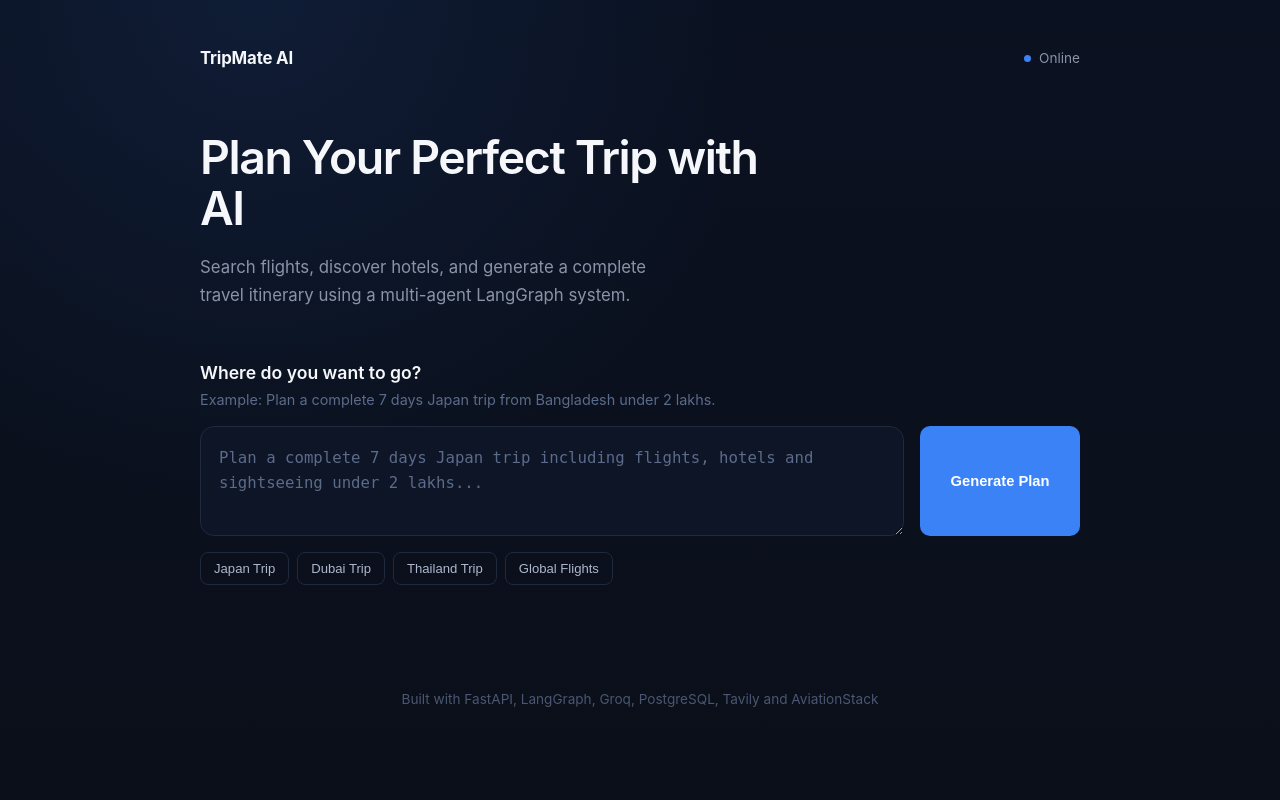
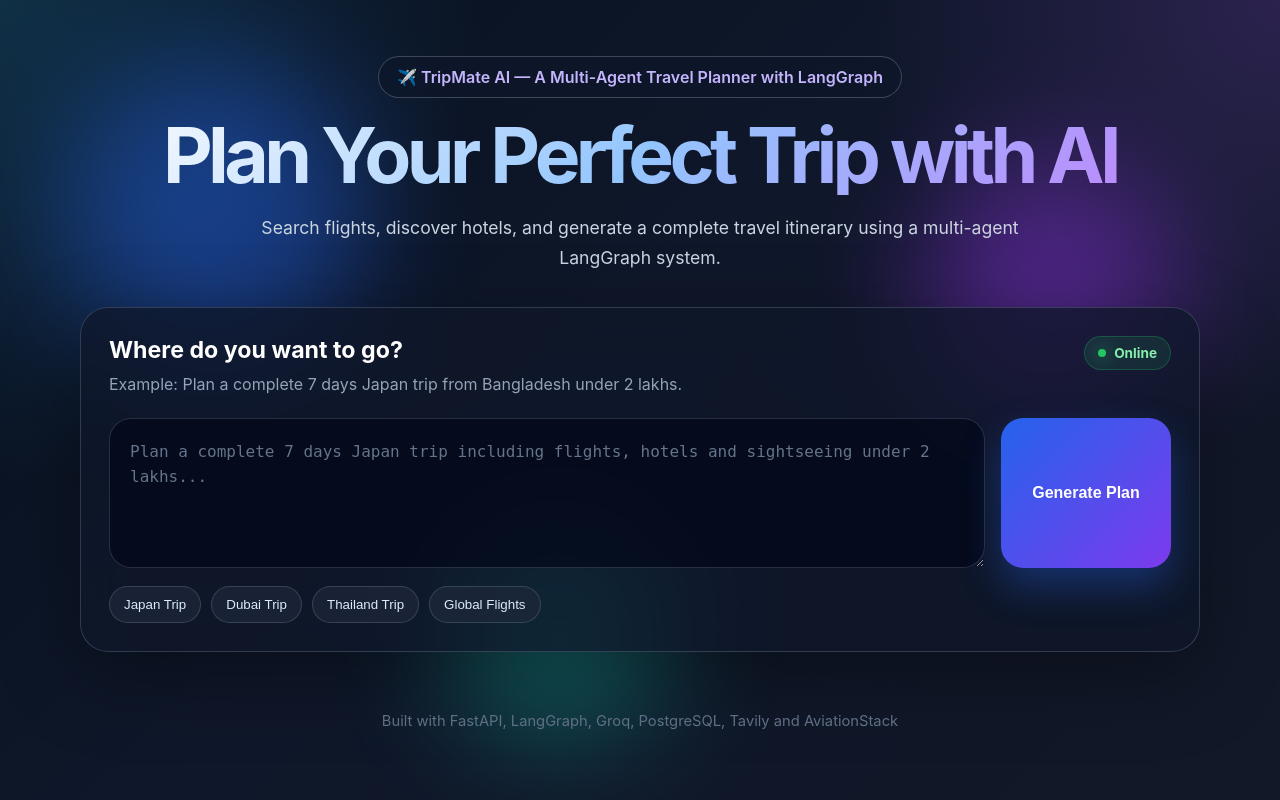
Before and after one commit to Anoop-2752/TripMate-AI---A-Multi-Agent-Travel-Planner-with-LangGraph, a FastAPI app: page / in a window 1280 px wide. Run offline with FastAPI, Linux system fonts and the light colour scheme; some libraries are stand-ins or nearby versions.

Commit message:
updated index files

```diff
--- a/static/script.js
+++ b/static/script.js
@@ -138,7 +138,6 @@ function downloadPDF() {
 
     downloadBtn.textContent = "Preparing PDF...";
     downloadBtn.disabled = true;
-    pdfContent.classList.add("pdf-export");
 
     const options = {
         margin: 0.5,
@@ -169,12 +168,10 @@ function downloadPDF() {
         .then(() => {
             downloadBtn.textContent = oldText;
             downloadBtn.disabled = false;
-            pdfContent.classList.remove("pdf-export");
         })
         .catch(() => {
             downloadBtn.textContent = oldText;
             downloadBtn.disabled = false;
-            pdfContent.classList.remove("pdf-export");
             showError("Could not download PDF.");
         });
 }
--- a/static/style.css
+++ b/static/style.css
@@ -7,84 +7,149 @@
 body {
     font-family: Inter, system-ui, -apple-system, BlinkMacSystemFont, "Segoe UI", sans-serif;
     min-height: 100vh;
-    color: #e7ebf3;
+    background: #07111f;
+    color: #ffffff;
+    overflow-x: hidden;
+}
+
+.page-bg {
+    position: fixed;
+    inset: 0;
+    z-index: -1;
     background:
-        radial-gradient(circle at 20% 0%, rgba(59, 130, 246, 0.10), transparent 40%),
-        linear-gradient(180deg, #0a1120 0%, #0b0f1a 100%);
-    background-attachment: fixed;
+        radial-gradient(circle at top left, rgba(56, 189, 248, 0.18), transparent 32%),
+        radial-gradient(circle at top right, rgba(168, 85, 247, 0.18), transparent 28%),
+        linear-gradient(135deg, #07111f 0%, #0f172a 45%, #111827 100%);
+}
+
+.gradient-circle {
+    position: absolute;
+    border-radius: 999px;
+    filter: blur(60px);
+    opacity: 0.45;
+}
+
+.circle-1 {
+    width: 300px;
+    height: 300px;
+    background: #2563eb;
+    top: 8%;
+    left: 5%;
+}
+
+.circle-2 {
+    width: 260px;
+    height: 260px;
+    background: #9333ea;
+    top: 20%;
+    right: 8%;
+}
+
+.circle-3 {
+    width: 220px;
+    height: 220px;
+    background: #14b8a6;
+    bottom: 8%;
+    left: 35%;
 }
 
 .app-container {
-    width: min(880px, calc(100% - 32px));
+    width: min(1120px, calc(100% - 32px));
     margin: 0 auto;
-    padding: 48px 0 40px;
+    padding: 56px 0 30px;
 }
 
-.top-bar {
-    display: flex;
-    align-items: center;
-    justify-content: space-between;
-    margin-bottom: 64px;
+.hero-section {
+    text-align: center;
+    margin-bottom: 34px;
 }
 
-.brand {
-    font-weight: 700;
-    font-size: 1.05rem;
-    letter-spacing: -0.01em;
-    color: #f5f7fb;
+.badge {
+    display: inline-flex;
+    align-items: center;
+    gap: 8px;
+    padding: 10px 18px;
+    border: 1px solid rgba(148, 163, 184, 0.35);
+    border-radius: 999px;
+    background: rgba(15, 23, 42, 0.72);
+    backdrop-filter: blur(16px);
+    color: #c4b5fd;
+    font-weight: 600;
+    margin-bottom: 20px;
+}
+
+.hero-section h1 {
+    font-size: clamp(2.2rem, 6vw, 5rem);
+    line-height: 1;
+    letter-spacing: -0.06em;
+    margin-bottom: 18px;
+    background: linear-gradient(135deg, #ffffff, #93c5fd, #c084fc);
+    -webkit-background-clip: text;
+    -webkit-text-fill-color: transparent;
+}
+
+.hero-section p {
+    max-width: 760px;
+    margin: 0 auto;
+    color: #cbd5e1;
+    font-size: 1.1rem;
+    line-height: 1.7;
+}
+
+.planner-card,
+.result-section {
+    background: rgba(15, 23, 42, 0.76);
+    border: 1px solid rgba(148, 163, 184, 0.26);
+    box-shadow: 0 24px 80px rgba(0, 0, 0, 0.35);
+    backdrop-filter: blur(20px);
+    border-radius: 28px;
+}
+
+.planner-card {
+    padding: 28px;
+}
+
+.card-header,
+.result-header {
+    display: flex;
+    align-items: flex-start;
+    justify-content: space-between;
+    gap: 18px;
+    margin-bottom: 22px;
+}
+
+.card-header h2,
+.result-header h2 {
+    font-size: 1.45rem;
+    margin-bottom: 8px;
+}
+
+.card-header p,
+.result-header p {
+    color: #94a3b8;
+    line-height: 1.5;
 }
 
 .status-pill {
     display: flex;
     align-items: center;
     gap: 8px;
+    background: rgba(34, 197, 94, 0.12);
+    color: #86efac;
+    border: 1px solid rgba(34, 197, 94, 0.25);
+    padding: 8px 13px;
+    border-radius: 999px;
+    font-weight: 700;
     font-size: 0.85rem;
-    color: #8a93a8;
+    white-space: nowrap;
 }
 
 .status-dot {
-    width: 7px;
-    height: 7px;
+    width: 8px;
+    height: 8px;
     border-radius: 50%;
-    background: #3b82f6;
-}
-
-.hero-section {
-    margin-bottom: 52px;
-}
-
-.hero-section h1 {
-    font-size: clamp(2rem, 5vw, 2.9rem);
-    line-height: 1.1;
-    letter-spacing: -0.03em;
-    font-weight: 600;
-    margin-bottom: 20px;
-    max-width: 600px;
-    color: #f5f7fb;
-}
-
-.hero-section p {
-    max-width: 480px;
-    color: #8a93a8;
-    font-size: 1.05rem;
-    line-height: 1.65;
-}
-
-.card-header {
-    margin-bottom: 16px;
-}
-
-.card-header h2 {
-    font-size: 1.1rem;
-    font-weight: 600;
-    margin-bottom: 6px;
-    color: #f5f7fb;
-}
-
-.card-header p {
-    color: #5b6b8a;
-    font-size: 0.9rem;
-    line-height: 1.5;
+    background: #22c55e;
+    box-shadow: 0 0 18px #22c55e;
 }
 
 .input-area {
@@ -92,101 +157,82 @@ body {
     grid-template-columns: 1fr auto;
     gap: 16px;
     align-items: stretch;
-    margin-bottom: 16px;
 }
 
 textarea {
     width: 100%;
-    min-height: 110px;
+    min-height: 150px;
     resize: vertical;
-    border: 1px solid #202a3d;
-    border-radius: 14px;
-    background: #0e1526;
-    color: #e7ebf3;
-    padding: 18px;
-    font-size: 0.98rem;
+    border: 1px solid rgba(148, 163, 184, 0.24);
+    border-radius: 22px;
+    background: rgba(2, 6, 23, 0.64);
+    color: #ffffff;
+    padding: 20px;
+    font-size: 1rem;
     line-height: 1.6;
     outline: none;
-    transition: border-color 0.2s ease;
+    transition: 0.25s ease;
 }
 
 textarea:focus {
-    border-color: #3b82f6;
+    border-color: rgba(96, 165, 250, 0.85);
+    box-shadow: 0 0 0 4px rgba(59, 130, 246, 0.18);
 }
 
 textarea::placeholder {
-    color: #5b6b8a;
+    color: #64748b;
 }
 
 #sendBtn {
-    min-width: 160px;
+    min-width: 170px;
     border: none;
-    border-radius: 10px;
+    border-radius: 22px;
     padding: 0 24px;
-    background: #3b82f6;
+    background: linear-gradient(135deg, #2563eb, #7c3aed);
     color: #ffffff;
-    font-weight: 600;
-    font-size: 0.92rem;
+    font-weight: 800;
+    font-size: 1rem;
     cursor: pointer;
-    transition: background 0.2s ease;
+    box-shadow: 0 18px 38px rgba(37, 99, 235, 0.35);
+    transition: 0.25s ease;
 }
 
 #sendBtn:hover {
-    background: #2f6fe0;
+    transform: translateY(-2px);
+    box-shadow: 0 22px 50px rgba(124, 58, 237, 0.4);
 }
 
 #sendBtn:disabled {
     opacity: 0.6;
     cursor: not-allowed;
+    transform: none;
 }
 
 .quick-prompts {
     display: flex;
     flex-wrap: wrap;
-    gap: 8px;
-    margin-bottom: 36px;
+    gap: 10px;
+    margin-top: 18px;
 }
 
 .quick-prompts button {
-    border: 1px solid #202a3d;
-    background: transparent;
-    color: #aeb8cc;
-    border-radius: 8px;
-    padding: 8px 13px;
-    font-size: 0.82rem;
+    border: 1px solid rgba(148, 163, 184, 0.25);
+    background: rgba(30, 41, 59, 0.7);
+    color: #dbeafe;
+    border-radius: 999px;
+    padding: 10px 14px;
     cursor: pointer;
-    transition: border-color 0.2s ease, color 0.2s ease;
+    transition: 0.2s ease;
 }
 
 .quick-prompts button:hover {
-    border-color: #3b82f6;
-    color: #f5f7fb;
+    background: rgba(59, 130, 246, 0.2);
+    border-color: rgba(96, 165, 250, 0.5);
 }
 
 .result-section {
-    border-top: 1px solid #1a2337;
-    padding-top: 36px;
-    margin-top: 12px;
-}
-
-.result-header {
-    display: flex;
-    align-items: center;
-    justify-content: space-between;
-    gap: 18px;
-    margin-bottom: 24px;
-}
-
-.result-header h2 {
-    font-size: 1.15rem;
-    font-weight: 600;
-    color: #f5f7fb;
-    margin-bottom: 4px;
-}
-
-.result-header p {
-    color: #5b6b8a;
-    font-size: 0.85rem;
+    margin-top: 26px;
+    padding: 28px;
 }
 
 .result-actions {
@@ -417,9 +406,9 @@ textarea::placeholder {
 
 footer {
     text-align: center;
-    color: #4a5772;
+    color: #64748b;
     padding: 30px 16px 40px;
-    font-size: 0.85rem;
+    font-size: 0.92rem;
 }
 
 @keyframes spin {
--- a/templates/index.html
+++ b/templates/index.html
@@ -12,17 +12,19 @@
 
 <body>
 
+    <div class="page-bg">
+        <div class="gradient-circle circle-1"></div>
+        <div class="gradient-circle circle-2"></div>
+        <div class="gradient-circle circle-3"></div>
+    </div>
+
     <main class="app-container">
 
-        <header class="top-bar">
-            <div class="brand">TripMate AI</div>
-            <div class="status-pill">
-                <span class="status-dot"></span>
-                Online
+        <section class="hero-section">
+            <div class="badge">
+                ✈️ TripMate AI — A Multi-Agent Travel Planner with LangGraph
             </div>
-        </header>
 
-        <section class="hero-section">
             <h1>
                 Plan Your Perfect Trip with AI
             </h1>
@@ -40,6 +42,11 @@
                     <p>
                         Example: Plan a complete 7 days Japan trip from Bangladesh under 2 lakhs.
                     </p>
+                </div>
+
+                <div class="status-pill">
+                    <span class="status-dot"></span>
+                    Online
                 </div>
             </div>
 
```
Also changed, not shown: other parts of static/style.css (+62 -169 lines).
